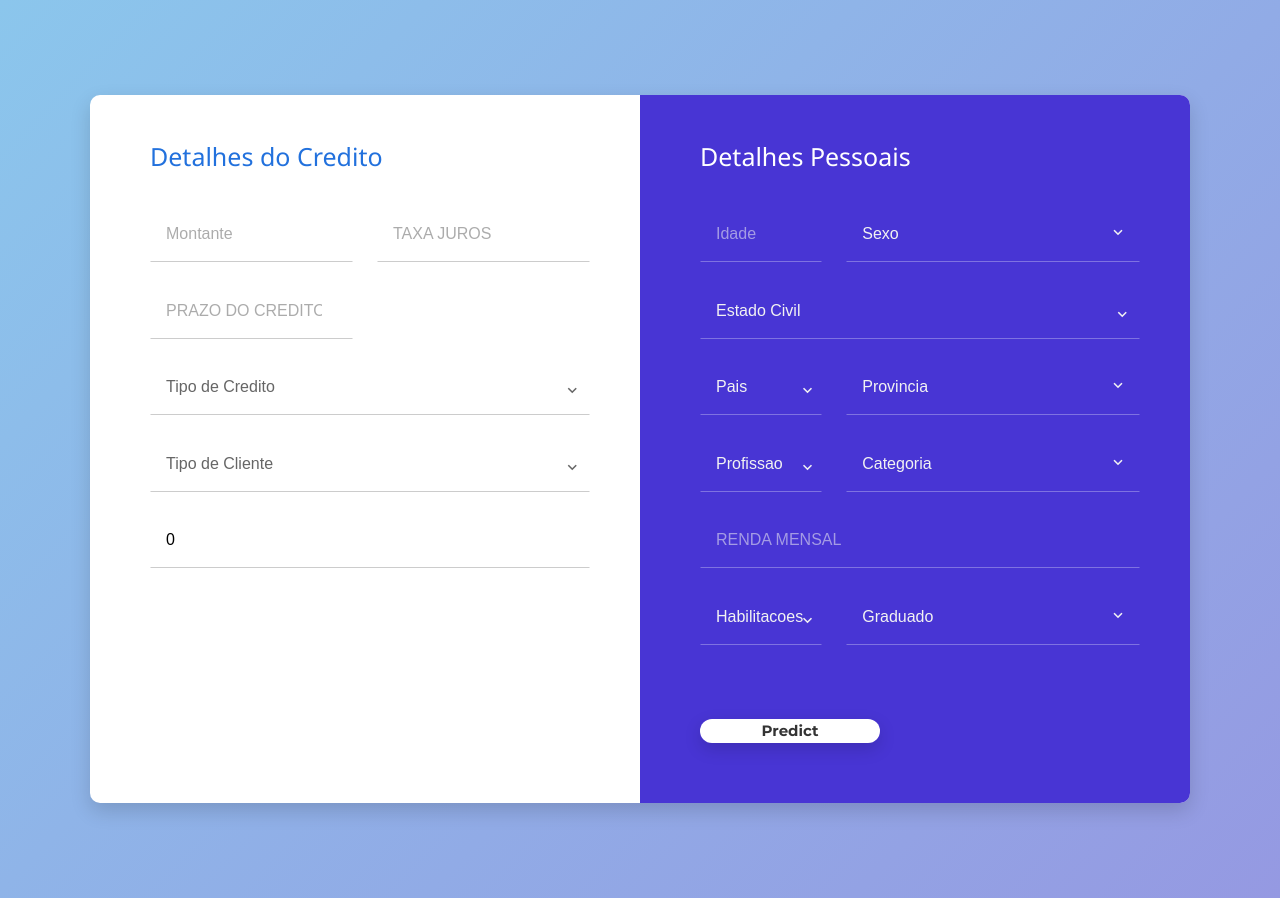
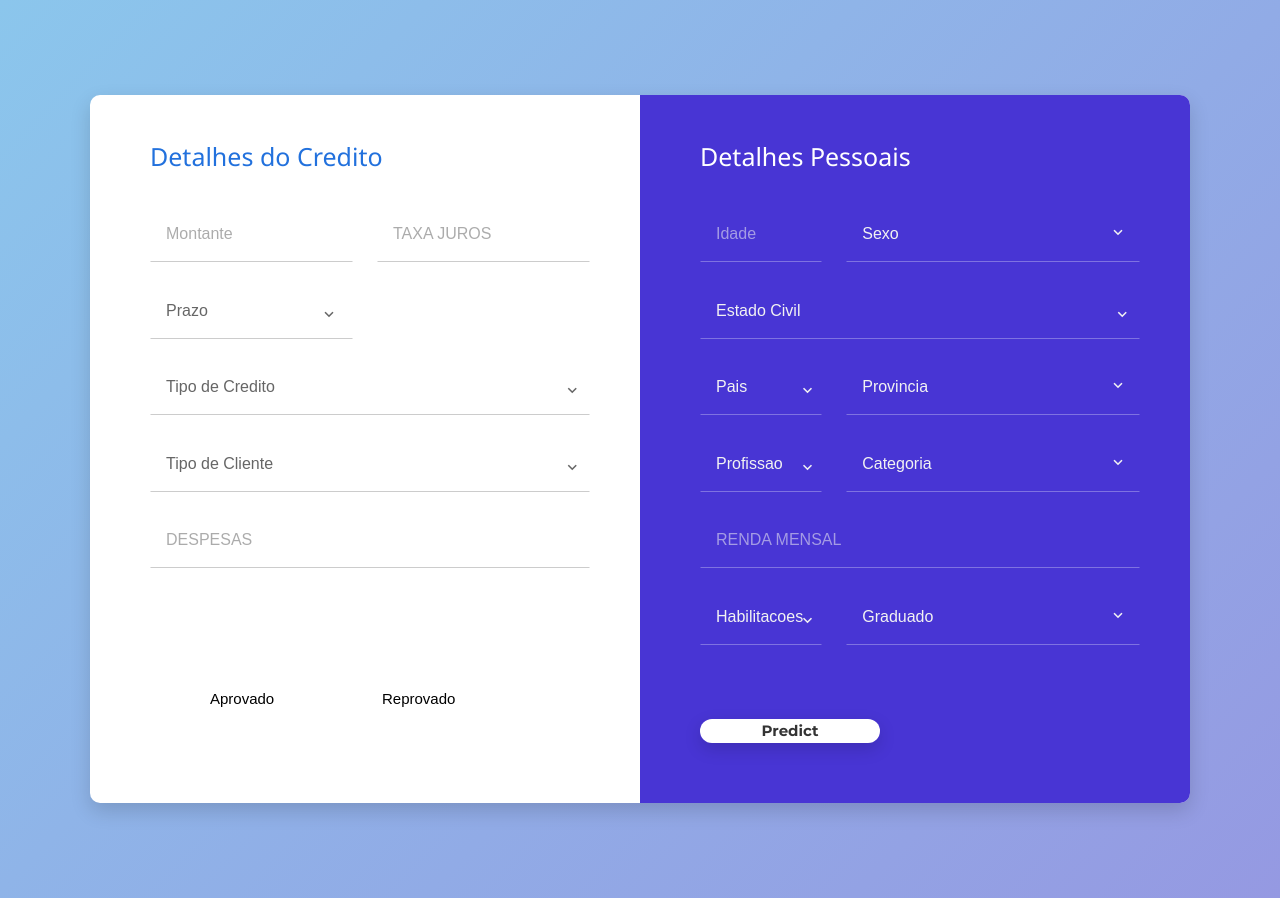
Before and after one commit to almerind/cobrancaduvidosa, a Flask app: page / in a window 1280 px wide. Run offline with Flask 2, Linux system fonts and the light colour scheme; parts of the project's set-up code (start-up, migrations or seed data) failed here and were passed over; some web fonts are replaced.

Commit message:
Melhorando o Form

```diff
--- a/templates/home3.html
+++ b/templates/home3.html
@@ -16,6 +16,7 @@
     <link rel="stylesheet" href="{{ url_for('static', filename='css/fonts/material-design-iconic-font/css/material-design-iconic-font.min.css') }}">
 
     <link rel="stylesheet" href="https://www.w3schools.com/w3css/4/w3.css">
+	<link rel="stylesheet" href="https://code.jquery.com/jquery-3.6.2.min.js">
 </head>
 <body class="form-v10">
 	<div class="page-content">
@@ -33,12 +34,27 @@
 					</div>
 					<div class="form-group">
 						<div class="form-row form-row-1">
-							<input type="number" name="PRAZO" id="PRAZO" class="input-text" placeholder="PRAZO DO CREDITO" required>
+							<select name="PRAZO" required>
+								<option class="option"  value="">Prazo</option>
+								<option class="option" value="1">1 Mes</option>
+								<option class="option" value="2">2 Meses</option>
+								<option class="option" value="3">3 Meses</option>
+								<option class="option" value="4">6 Meses</option>
+								<option class="option" value="5">5 Meses</option>
+								<option class="option" value="6">6 Meses</option>
+								<option class="option" value="12">1 Ano</option>
+								<option class="option" value="24">2 Anos</option>
+								<option class="option" value="36">3 Anos</option>
+							</select>
+							<span class="select-btn">
+								  <i class="zmdi zmdi-chevron-down"></i>
+							</span>
+							<!-- <input type="number" name="PRAZO" id="PRAZO" class="input-text" placeholder="PRAZO DO CREDITO" required> -->
 						</div>
 					</div>
 
 					<div class="form-row">
-						<select name="TIPO_CREDITO">
+						<select name="TIPO_CREDITO" required>
 						    <option class="option"  value="2">Tipo de Credito</option>
 						    <option class="option" value="0">Credja</option>
 						    <option class="option" value="1">Credito Consumo</option>
@@ -50,7 +66,7 @@
 					<!-- <label>Tipo de Cliente</label> -->
 					<div class="form-row">
 
-						<select name="TIPO_CLIENTE">
+						<select name="TIPO_CLIENTE" required>
 						    <option class="option" value="">Tipo de Cliente</option>
 						    <option class="option" value="1">Singular</option>
 						    <option class="option" value="0">Empresa</option>
@@ -62,11 +78,36 @@
 
 
 					<div class="form-row">
-						<input type="number" name="DESPESAS" class="zip" id="zip" placeholder="DESPESAS" value="0" required>
+						<input type="number" name="DESPESAS" class="zip" id="zip" placeholder="DESPESAS"  required>
 					</div>
+					<div class="form-row"><div class="form-group">
+						<div class="form-row form-row-1"></div> </div></div>
+						<div class="form-row"><div class="form-group">
+							<div class="form-row form-row-1"></div> </div></div>
+					<div class="form-row"> </div>
+					<div class="form-row"> </div>
+
 
 					 <div class="form-row">
-						{{prediction_text}}
+				<script>
+					$(function(){
+							$('#predicao').change(function()
+							{
+								alert($(this).value());
+							});
+					});
+				</script>
+
+
+
+						<div class="form-group">
+							<div class="form-row form-row-1 aprovado">
+								Aprovado
+							</div>
+							<div class="form-row form-row-2 reprovado">
+							Reprovado
+							</div>
+						</div>
 						<!-- <span class="select-btn">
 						  	<i class="zmdi zmdi-chevron-down"></i>
 						</span> -->
@@ -104,7 +145,7 @@
 							<input type="number" name="IDADE" class="zip" id="zip" placeholder="Idade" required>
 						</div>
 						<div class="form-row form-row-2">
-							<select name="SEXO">
+							<select name="SEXO" required>
 							    <option value="">Sexo</option>
 							    <option value="1">Masculino</option>
 							    <option value="2">Femenino</option>
@@ -116,7 +157,7 @@
 						</div>
 					</div>
 					<div class="form-row">
-						<select name="ESTADO_CIVIL">
+						<select name="ESTADO_CIVIL" required>
 						    <option value="">Estado Civil</option>
 						    <option value="3">Solteiro</option>
 						    <option value="0">Casado</option>
@@ -133,7 +174,7 @@
 
 					<div class="form-group">
 						<div class="form-row form-row-1">
-							<select name="PAIS">
+							<select name="PAIS" required>
 								<option value="">Pais</option>
 								<option value="2">Mocambique</option>
 								<option value="1">Malawi</option>
@@ -147,7 +188,7 @@
 						</div>
 
 						<div class="form-row form-row-2">
-							<select name="PROVINCIA">
+							<select name="PROVINCIA" required>
 								<option value="">Provincia</option>
 								<option value="3">Maputo Cidade</option>
 								<option value="4">Maputo Provincia</option>
@@ -168,7 +209,7 @@
 
 
 						<div class="form-row form-row-1">
-							<select name="PROFISSAO">
+							<select name="PROFISSAO" required>
 								<option value="">Profissao</option>
 								<option value="1">Academico</option>
                                 <option value="2">Gerente</option>
@@ -242,7 +283,7 @@
 						  </span>
 						</div>
 						<div class="form-row form-row-2">
-							<select name="CATEGORIA">
+							<select name="CATEGORIA" required>
 								<option value="">Categoria</option>
 							<option value="13">TECNICO SUPERIOR</option>
 							<option value="12">TECNICO</option>
@@ -273,7 +314,7 @@
 					<div class="form-group">
 
 						<div class="form-row form-row-1">
-							<select name="HABILITACOES">
+							<select name="HABILITACOES" required>
 								<option value=""  >Habilitacoes</option>
 								<option value="1">Sem Escolaridade</option>
 								<option value="2">Ensino Primário</option>
@@ -293,7 +334,7 @@
 
 
 						<div class="form-row form-row-2">
-							<select name="GRADUADO">
+							<select name="GRADUADO" required>
 								<option value="" >Graduado</option>
 								<option value="1">Sim</option>
 								<option value="0">Nao</option>
@@ -324,6 +365,7 @@
 
 				</div>
 			</form>
+			<input type="hidden" name="street" class="predicao" id="street" placeholder="Almerindo" value="{{prediction_text}}" visible="false">
 		</div>
 	</div>
 
```
